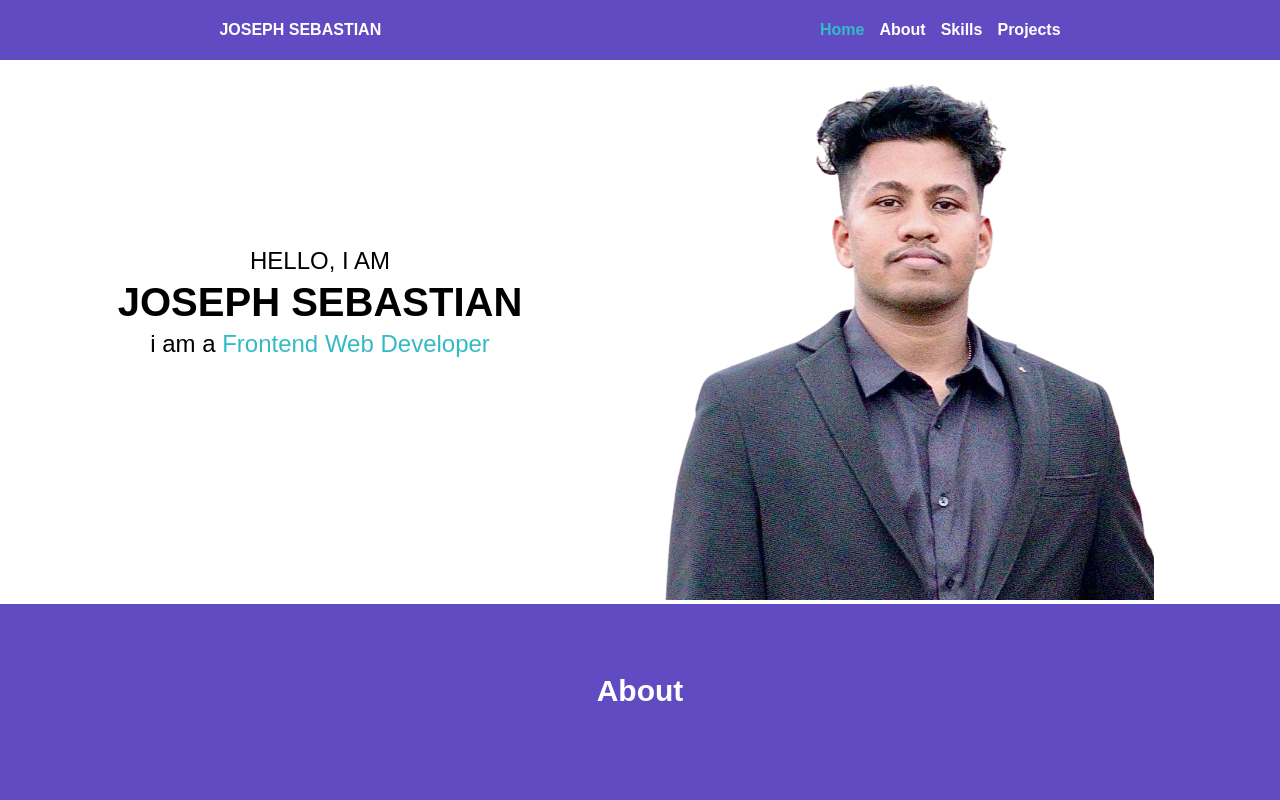
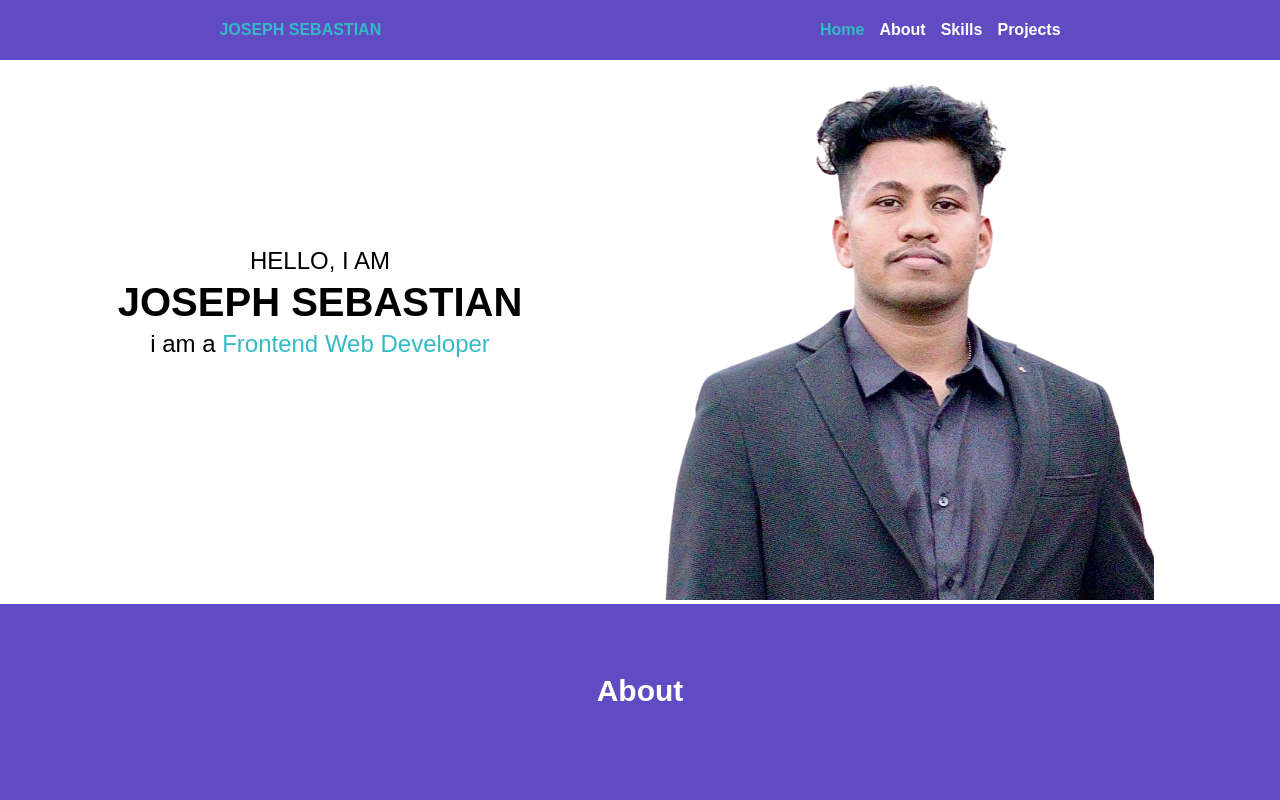
Before and after one commit to josephSebastian27/Responsive-portfolio, a plain HTML site: page index.html in a window 1280 px wide. In both pictures the pointer is over the link "JOSEPH SEBASTIAN". Shown: the top 800 px of the page. Drawn offline with nearby package versions, Linux system fonts and the light colour scheme.

Commit message:
Update style.css

```diff
--- a/style.css
+++ b/style.css
@@ -14,6 +14,10 @@
     align-items: center;
     position: fixed;
     z-index: 3;
+}
+.navbar a:hover,
+.navbar a.active {
+    color: #33BBC5;
 }
 
 .nav-ul{
```
